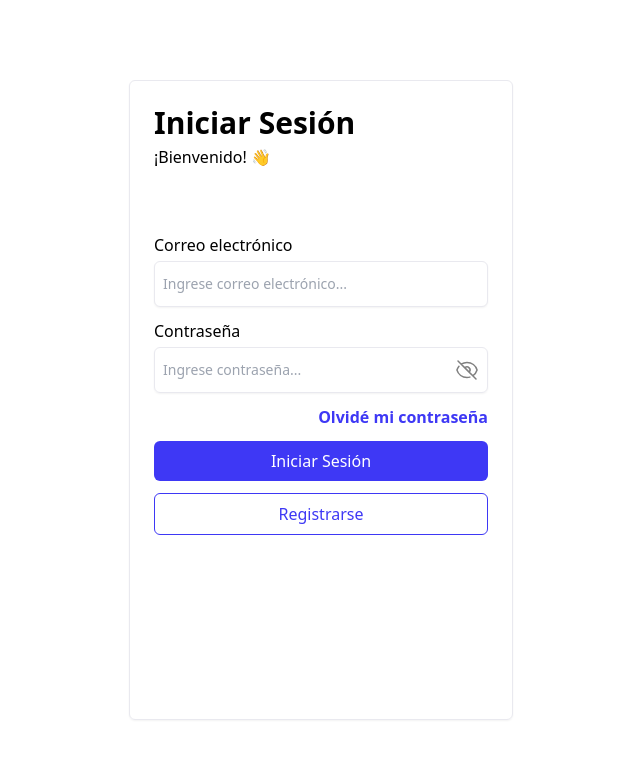
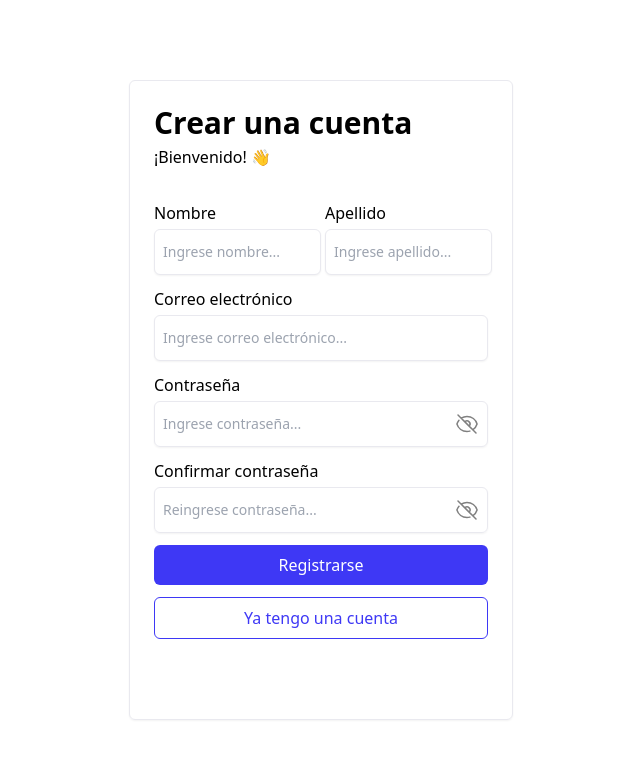
Before and after one commit to agrigaliunas/dividilo, a React (Create React App) app: page /register in a window 1280 px wide. Shown: the top 758 px of the page, without its empty margins (319-959 px from the left). Built offline with nearby package versions, Linux system fonts and the light colour scheme.

Commit message:
Modified register form

```diff
--- a/src/components/LoginForm.jsx
+++ b/src/components/LoginForm.jsx
@@ -1,23 +1,21 @@
 import React, { useState } from "react";
 import { Eye } from "./icons/Eye";
 import { EyeSlash } from "./icons/EyeSlash";
+import { Link } from "react-router-dom";
 
 const LoginForm = () => {
 
   const [viewPassword, setViewPassword] = useState(false)
 
   const handleViewPassword = (e) => {
-
     e.preventDefault()
-
     setViewPassword(!viewPassword)
-
   }
 
   return (
     <div className="h-screen flex justify-center items-center">
-      <div className="flex flex-col p-6 w-[90vw] h-[80vh] lg:w-[30vw] border border-1 border-[#e9e9ef] rounded-md shadow-sm">
-        <div className="w-full flex flex-col gap-16">
+      <div className="flex flex-col p-6 w-[90vw] lg:h-[80vh] lg:w-[30vw] border border-1 border-[#e9e9ef] rounded-md shadow-sm overflow-hidden">
+        <div className="w-full flex flex-col gap-8">
           <div className="flex flex-col gap-1">
             <h1 className="text-3xl font-semibold">Iniciar Sesión</h1>
             <span>¡Bienvenido! 👋</span>
@@ -43,14 +41,13 @@ const LoginForm = () => {
                   <button onClick={handleViewPassword}>
                     {viewPassword ?<Eye/>: <EyeSlash/>}
                   </button>
-
                 </div>
               </div>
               <div className="flex flex-row justify-end">
                 <button className="text-brandblue font-semibold">Olvidé mi contraseña</button>
               </div>
               <button className="bg-brandblue text-white p-2 rounded-md hover:opacity-85">Iniciar Sesión</button>
-              <button className="bg-white text-brandblue border border-brandblue p-2 rounded-md">Registrarse</button>
+              <Link to="/register" className="bg-white text-center text-brandblue border border-brandblue p-2 rounded-md">Registrarse</Link>
             </form>
           </div>
         </div>
--- a/src/components/RegisterForm.jsx
+++ b/src/components/RegisterForm.jsx
@@ -1,6 +1,7 @@
 import React, { useState } from "react";
 import { Eye } from "./icons/Eye";
 import { EyeSlash } from "./icons/EyeSlash";
+import { Link } from "react-router-dom";
 
 const RegisterForm = () => {
 
@@ -16,14 +17,32 @@ const RegisterForm = () => {
 
   return (
     <div className="h-screen flex justify-center items-center">
-      <div className="flex flex-col p-6 w-[90vw] h-[80vh] lg:w-[30vw] border border-1 border-[#e9e9ef] rounded-md shadow-sm">
-        <div className="w-full flex flex-col gap-16">
+      <div className="flex flex-col p-6 w-[90vw] lg:h-[80vh] lg:w-[30vw] border border-1 border-[#e9e9ef] rounded-md shadow-sm overflow-hidden">
+        <div className="w-full flex flex-col gap-8">
           <div className="flex flex-col gap-1">
-            <h1 className="text-3xl font-semibold">Iniciar Sesión</h1>
+            <h1 className="text-3xl font-semibold">Crear una cuenta</h1>
             <span>¡Bienvenido! 👋</span>
           </div>
           <div>
             <form action="" className="flex flex-col gap-3">
+              <div className="flex flex-row gap-1 w-full">
+                <div className="flex flex-col gap-1 w-[50%]">
+                  <label>Nombre</label>
+                  <input
+                    className="px-2 py-3 border border-1 border-[#e9e9ef] shadow-sm outline-none rounded-md text-sm"
+                    type="email"
+                    placeholder="Ingrese nombre..."
+                  />
+                </div>
+                <div className="flex flex-col gap-1 w-[50%]">
+                  <label>Apellido</label>
+                  <input
+                    className="px-2 py-3 border border-1 border-[#e9e9ef] shadow-sm outline-none rounded-md text-sm"
+                    type="email"
+                    placeholder="Ingrese apellido..."
+                  />
+                </div>
+              </div>
               <div className="flex flex-col gap-1">
                 <label>Correo electrónico</label>
                 <input
@@ -43,14 +62,23 @@ const RegisterForm = () => {
                   <button onClick={handleViewPassword}>
                     {viewPassword ?<Eye/>: <EyeSlash/>}
                   </button>
-
                 </div>
               </div>
-              <div className="flex flex-row justify-end">
-                <button className="text-brandblue font-semibold">Olvidé mi contraseña</button>
+              <div className="flex flex-col gap-1">
+                <label>Confirmar contraseña</label>
+                <div className="flex flex-row border border-1 border-[#e9e9ef] justify-between items-center w-full px-2 shadow-sm rounded-md ">
+                  <input
+                    className="py-3 text-sm outline-none w-full"
+                    type= {viewPassword ? "text": "password" }
+                    placeholder="Reingrese contraseña..."
+                  />
+                  <button onClick={handleViewPassword}>
+                    {viewPassword ?<Eye/>: <EyeSlash/>}
+                  </button>
+                </div>
               </div>
-              <button className="bg-brandblue text-white p-2 rounded-md hover:opacity-85">Iniciar Sesión</button>
-              <button className="bg-white text-brandblue border border-brandblue p-2 rounded-md">Registrarse</button>
+              <button className="bg-brandblue text-white p-2 rounded-md hover:opacity-85">Registrarse</button>
+              <Link to="/login" className="bg-white text-center text-brandblue border border-brandblue p-2 rounded-md">Ya tengo una cuenta</Link>
             </form>
           </div>
         </div>
```
